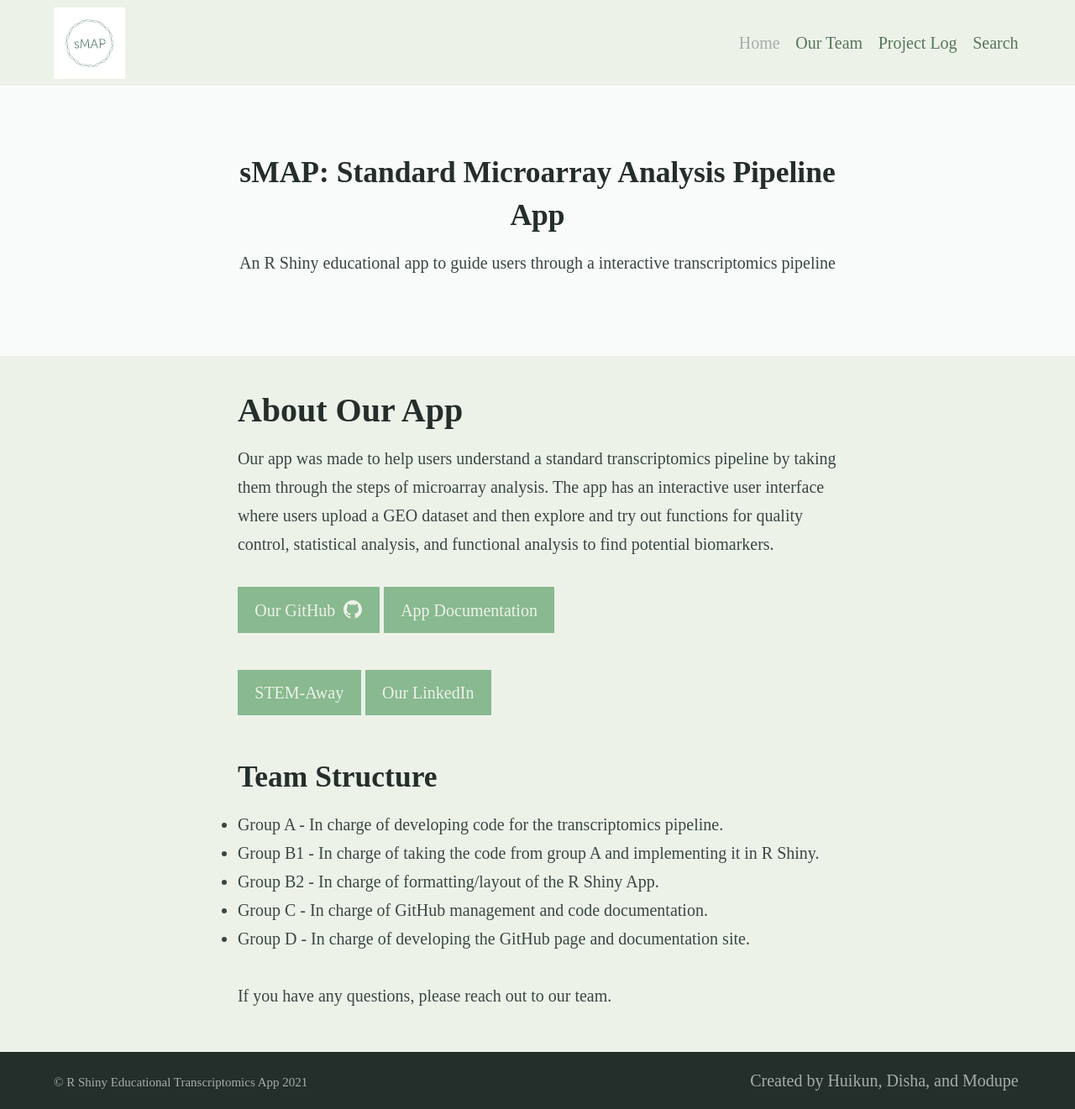
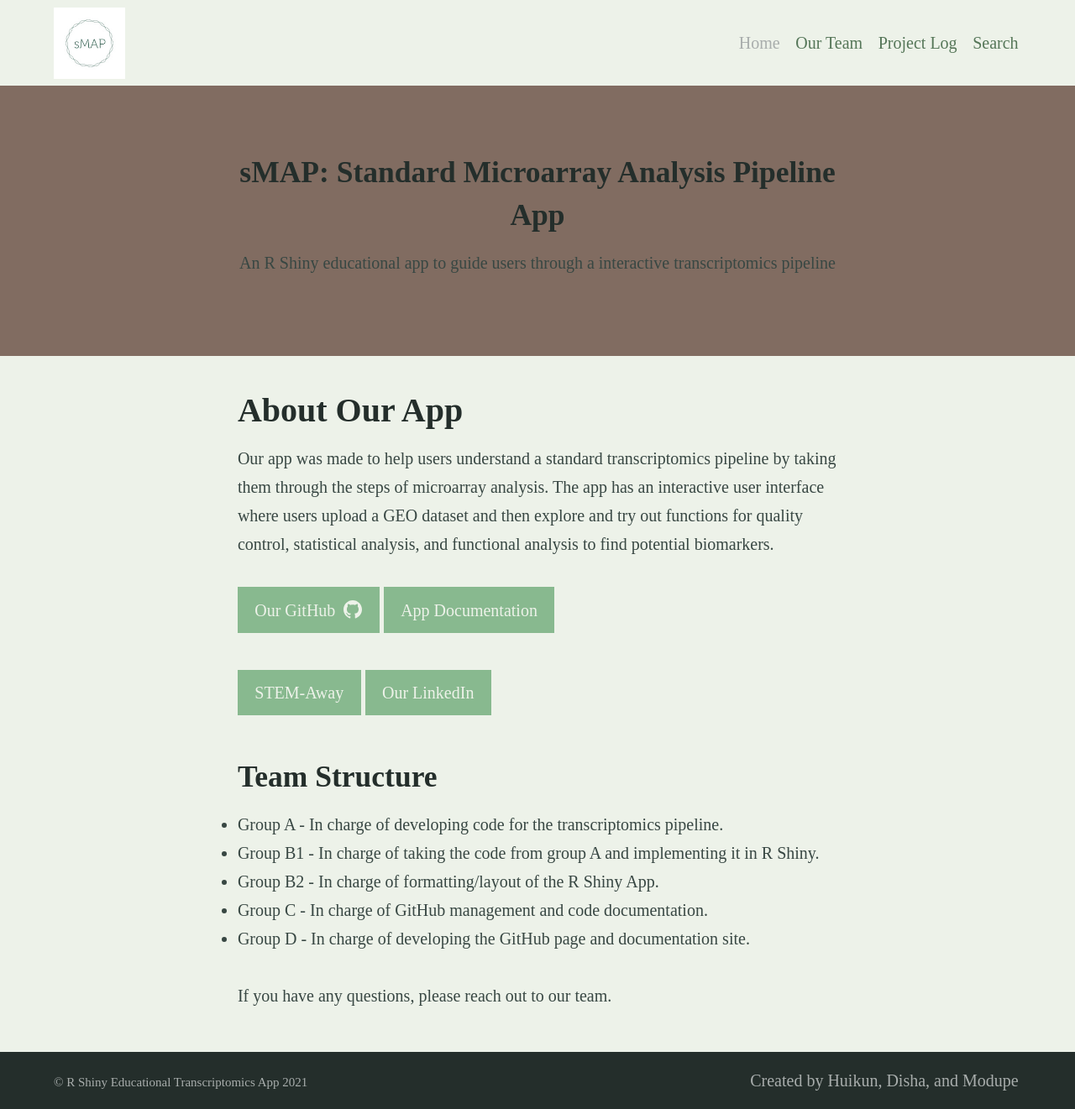
Before and after one commit to BI-STEM-Away/sMAP, a Jekyll site: the page built from index.md, in a window 1280 px wide. Shown: the whole page at 84% size. Built offline with Jekyll 4.4.1, drawn with Linux system fonts in a browser that asks for light colours.

Commit message:
Update _settings.scss

```diff
--- a/_sass/_settings.scss
+++ b/_sass/_settings.scss
@@ -1,7 +1,7 @@
 // Background colours
 $backgroundColour: #edf2e9 !default;
 $codeBackgroundColour: #fafafa !default;
-$featureBackgroundColour: #f9fafa !default;
+$featureBackgroundColour: #816C61 !default;
 $accentColour: #05bf85 !default;
 
 // Text colours
```
